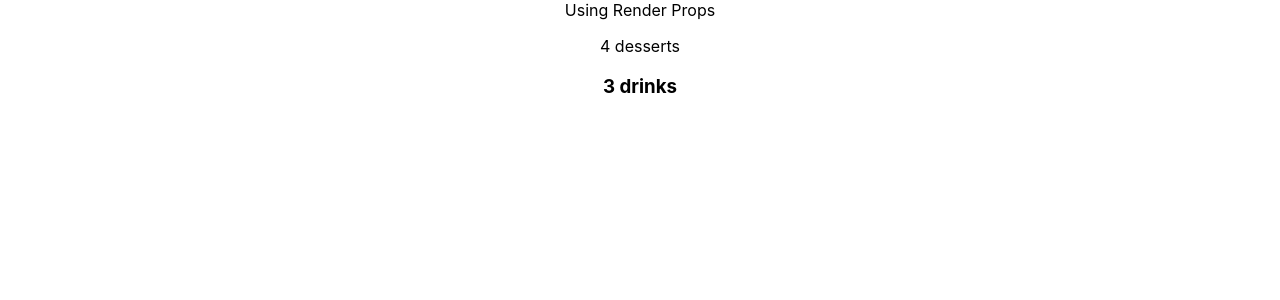
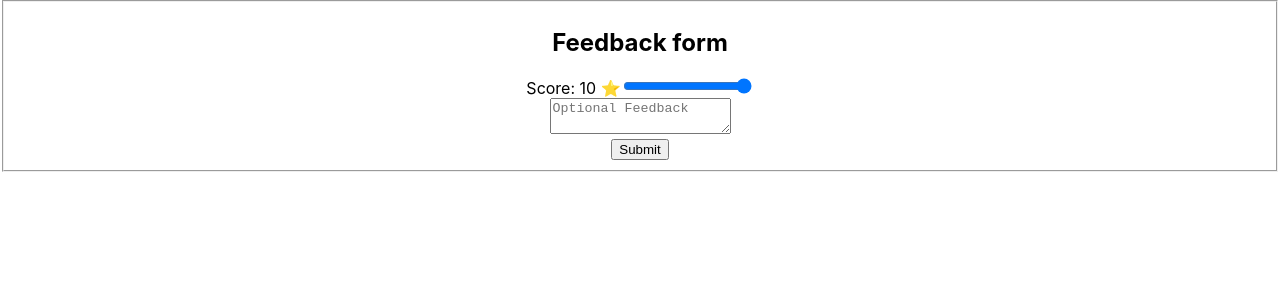
Before and after one commit to therizwanulhaq/coursera-exercises, a React (Create React App) app: page / in a window 1280 px wide. Shown: the top 300 px of the page. Built offline with nearby package versions, Linux system fonts and the light colour scheme.

Commit message:
jest testing

```diff
--- a/src/App.js
+++ b/src/App.js
@@ -1,11 +1,11 @@
 import React from "react";
 import "./App.css";
-import RenderProps from "./components/RenderProps";
+import FeedbackForm from "./components/FeedbackForm";
 
 function App() {
   return (
     <div className="App">
-      <RenderProps />
+      <FeedbackForm />
     </div>
   );
 }
--- /dev/null
+++ b/src/components/FeedbackForm.js
@@ -0,0 +1,54 @@
+import React, { useState } from "react";
+
+function FeedbackForm() {
+  const [score, setScore] = useState("10");
+  const [comment, setComment] = useState("");
+
+  const isDisabled = Number(score) < 5 && comment.length <= 10;
+
+  const textAreaPlaceholder = isDisabled
+    ? "Please provide a comment explaining why the experience was not good. Minimum length is 10 characters"
+    : "Optional Feedback";
+
+  const handleSubmit = (e) => {
+    e.preventDefault();
+    console.log("Form Submitted", { score, comment });
+  };
+
+  //This is the final version of the feedback form.
+  //If the score is less than or equal to 5, the comment is mandatory. We check it as part of the validation
+
+  return (
+    <div>
+      <form onSubmit={handleSubmit}>
+        <fieldset>
+          <h2>Feedback form</h2>
+          <div className="field">
+            <label htmlFor="score">Score: {score} ⭐</label>
+            <input
+              value={score}
+              onChange={(e) => setScore(e.target.value)}
+              type="range"
+              min="0"
+              max="10"
+              id="score"
+            />
+          </div>
+          <div className="field">
+            <textarea
+              placeholder={textAreaPlaceholder}
+              name="comment"
+              value={comment}
+              onChange={(e) => {
+                setComment(e.target.value);
+              }}
+            />
+          </div>
+          <button disabled={isDisabled}>Submit</button>
+        </fieldset>
+      </form>
+    </div>
+  );
+}
+
+export default FeedbackForm;
```
Also changed, not shown: 1 other file (tests, documents, lock files or other folders).
